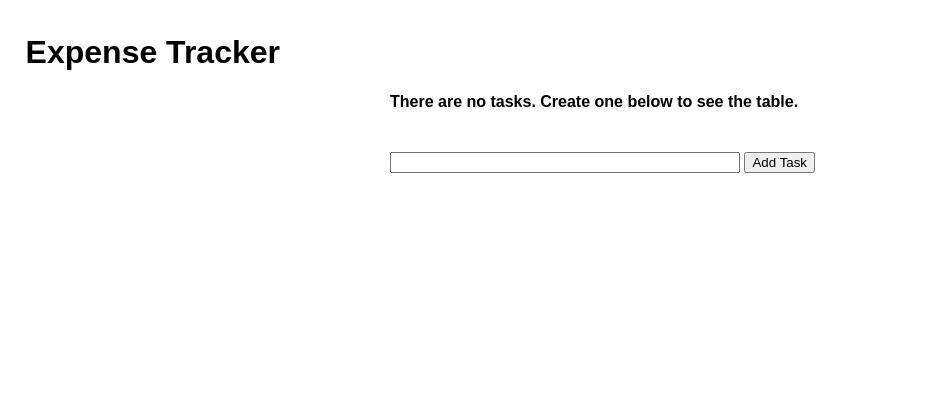
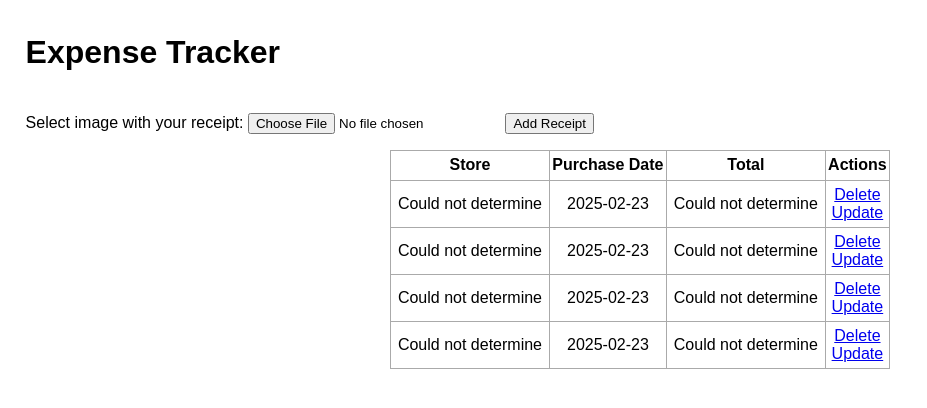
Before and after one commit to kdough01/expense_tracking, a Flask app: page / in a window 1280 px wide. Shown: the top 408 px of the page, without its empty margins (0-927 px from the left). Run offline with Flask 3, Linux system fonts and the light colour scheme; data comes from the database, SQL or seed files in the repository; both versions use the stored data as it was after the commit.

Commit message:
Updated it to handle the receipt

```diff
--- a/app.py
+++ b/app.py
@@ -1,26 +1,42 @@
 from flask import Flask, render_template, url_for, request, redirect
 from flask_sqlalchemy import SQLAlchemy
 from datetime import datetime
+from receipt import Receipt
+import os
+
 
 # https://www.youtube.com/watch?v=Z1RJmh_OqeA
 
 app = Flask(__name__)
 app.config['SQLALCHEMY_DATABASE_URI'] = 'sqlite:///test.db'
+image_uploads = 'static/image_uploads'
+app.config["UPLOAD_PATH"] = image_uploads
+
 db = SQLAlchemy(app)
 
-class Todo(db.Model):
+class ReceiptTable(db.Model):
     id = db.Column(db.Integer, primary_key=True)
     content = db.Column(db.String(200), nullable = False)
+    total = db.Column(db.String(200), nullable = False)
     date_created = db.Column(db.DateTime, default = datetime.utcnow)
-
-    def __repr__(self):
-        return '<Task %r>' % self.id
 
 @app.route('/', methods=["POST", "GET"])
 def index():
     if request.method == "POST":
-        task_content = request.form['content']
-        new_task = Todo(content = task_content)
+        image = request.files.get('img')
+        file_path = os.path.join(app.config["UPLOAD_PATH"], image.filename)
+        image.save(file_path)
+
+
+        try:
+            store = Receipt.get_store(file_path)
+            amount = Receipt.get_total(file_path)["Total"]
+
+        except:
+            store = "Could not determine"
+            amount = "Could not determine"
+        finally:
+            new_task = ReceiptTable(content = store, total = amount)
 
         try:
             db.session.add(new_task)
@@ -29,12 +45,12 @@ def index():
         except:
             return "There was an issue adding your task."
     else:
-        tasks = Todo.query.order_by(Todo.date_created).all()
+        tasks = ReceiptTable.query.order_by(ReceiptTable.date_created).all()
         return render_template("index.html", tasks=tasks)
 
 @app.route('/delete/<int:id>')
 def delete(id):
-    task_to_delete = Todo.query.get_or_404(id)
+    task_to_delete = ReceiptTable.query.get_or_404(id)
 
     try:
         db.session.delete(task_to_delete)
@@ -45,7 +61,7 @@ def delete(id):
 
 @app.route('/update/<int:id>', methods=['GET', 'POST'])
 def update(id):
-    task = Todo.query.get_or_404(id)
+    task = ReceiptTable.query.get_or_404(id)
 
     if request.method == 'POST':
         task.content = request.form['content']
--- a/static/main.css
+++ b/static/main.css
@@ -38,6 +38,7 @@ td {
 
 .item-form {
     padding-top: 20px;
+    padding-left: 2%;
 }
 
 #content {
--- a/templates/index.html
+++ b/templates/index.html
@@ -12,6 +12,12 @@
         <h1>Expense Tracker</h1>
     </div>
 
+    <form class="item-form" action="/" method="POST" enctype="multipart/form-data">
+        <label for="img">Select image with your receipt:</label>
+        <input type="file" name="img" id="img" accept="image/*">
+        <input type="submit" value="Add Receipt">
+    </form>
+
     <div class="content">
 
         {% if tasks|length < 1 %}
@@ -21,14 +27,16 @@
         {% else %}
         <table>
             <tr>
-                <th>Task</th>
-                <th>Added</th>
+                <th>Store</th>
+                <th>Purchase Date</th>
+                <th>Total</th>
                 <th>Actions</th>
             </tr>
             {% for task in tasks %}
             <tr>
                 <td>{{ task.content }}</td>
                 <td>{{ task.date_created.date() }}</td>
+                <td>{{ task.total }}</td>
                 <td>
                     <a href="/delete/{{task.id}}">Delete</a>
                     <br>
@@ -39,11 +47,6 @@
         </table>
         {% endif %}
 
-        <form class="item-form" action="/" method="POST">
-            <input type="text" name="content" id="content">
-            <input type="submit" value="Add Task">
-        </form>
-
     </div>
     {% endblock %}
 </html>
--- a/templates/update.html
+++ b/templates/update.html
@@ -16,7 +16,7 @@
 
         <form class="item-form" action="/update/{{task.id}}" method="POST">
             <input type="text" name="content" id="content" value="{{task.content}}">
-            <input type="submit" value="Update Task">
+            <input type="submit" value="Update Store">
         </form>
 
     </div>
```
Also changed, not shown: preprocessing.py (+8 -0 lines), receipt.py (+59 -61 lines), Screenshot 2025-02-22 at 8.49.37 PM.png (added), instance/test.db, static/image_uploads/Screenshot 2025-02-22 at 8.49.37 PM.png (added), static/image_uploads/test.png (added).
